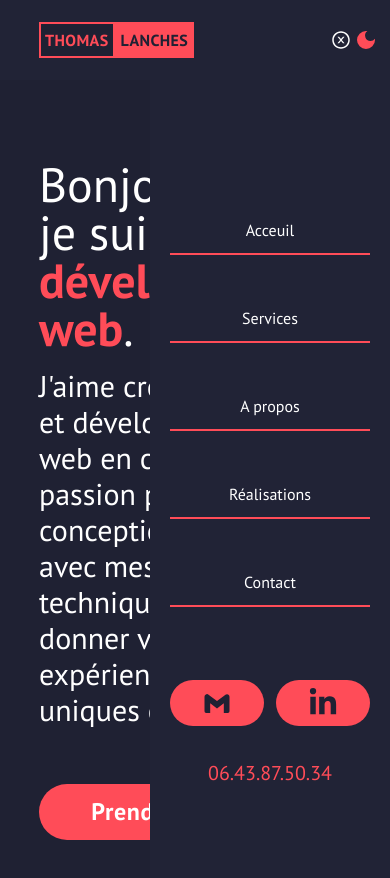
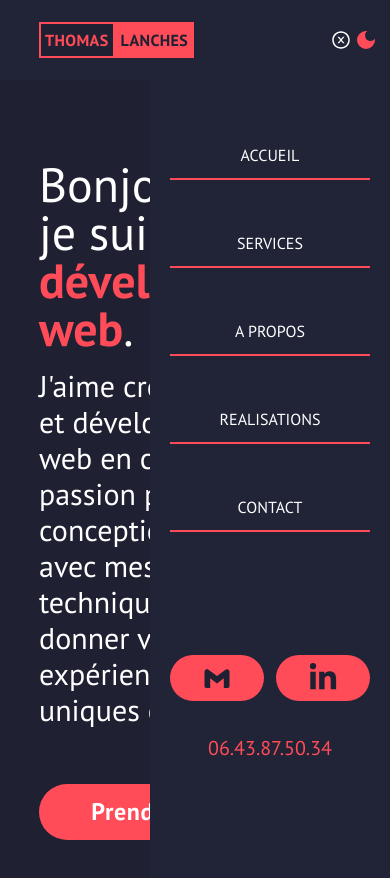
Before and after one commit to LanchesThomas/Portofoliov2, a React (Vite) app: page / in a window 390 px wide. Both pictures are taken after a click on the icon 341 px from the left and 40 px from the top of the page. Shown: the top 878 px of the page. Built offline with nearby package versions, Linux system fonts and the light colour scheme.

Commit message:
elevate sidebar

```diff
--- a/src/components/header/sidebar.jsx
+++ b/src/components/header/sidebar.jsx
@@ -3,13 +3,12 @@ import { useState } from 'react';
 import { Link } from 'react-router-dom';
 import { BiLogoGmail as Gmail } from 'react-icons/bi';
 import { FaLinkedinIn as LinkedIn } from 'react-icons/fa';
-import { BsFillTelephoneFill as Phone } from 'react-icons/bs';
 
 const SideBar = () => {
         const [nav, setNav] = useState(true);
         const handleNav = () => {
                 setNav(!nav);
-                console.log(nav);
+
         };
         return (
                 <div className="md:hidden" onClick={handleNav}>
@@ -19,42 +18,42 @@ const SideBar = () => {
                                         onClick={handleNav}
                                 />
                         ) : (
-                                <div className="">
+                                <div>
                                         <AiOutlineCloseCircle
                                                 className="text-text text-xl"
                                                 onClick={handleNav}
                                         />
-                                        <div className="absolute h-screen w-60 bg-darker p-5 top-20 right-0 flex flex-col justify-around">
-                                                <nav className="text-text flex flex-col justify-start gap-10 transition-all">
+                                        <div className="absolute h-screen w-60 bg-darker p-5 top-20 right-0 flex flex-col justify-around animate-sideBar" id='sidebar'>
+                                                <nav className="text-text flex flex-col justify-start gap-10 transition-all mt-[-100px]">
                                                         <a
                                                                 href="/#home"
                                                                 className="h-12 p-5 flex justify-center items-center border-b-2 border-secondary "
                                                         >
-                                                                Acceuil
+                                                                ACCUEIL
                                                         </a>
                                                         <a
                                                                 href="/#services"
                                                                 className="h-12 p-5 flex justify-center items-center border-b-2 border-secondary "
                                                         >
-                                                                Services
+                                                                SERVICES
                                                         </a>
                                                         <a
                                                                 href="/#about"
                                                                 className="h-12 p-5 flex justify-center items-center border-b-2 border-secondary "
                                                         >
-                                                                A propos
+                                                                A PROPOS
                                                         </a>
                                                         <Link
                                                                 to="/portofolio"
                                                                 className="h-12 p-5 flex justify-center items-center border-b-2 border-secondary "
                                                         >
-                                                                Réalisations
+                                                                REALISATIONS
                                                         </Link>
                                                         <a
                                                                 href="/#contact"
                                                                 className="h-12 p-5 flex justify-center items-center border-b-2 border-secondary "
                                                         >
-                                                                Contact
+                                                                CONTACT
                                                         </a>
                                                 </nav>
                                                 <div className="h-32 grid grid-cols-2  gap-3 justify-center items-center mt-[-150px]">
--- a/tailwind.config.js
+++ b/tailwind.config.js
@@ -18,6 +18,14 @@ export default {
                                         '0%': { opacity: '0' },
                                         '100%': { opacity: '1' },
                                 },
+                                sideBar : {
+                                        '0%' : {right: '-400px'},
+                                        '100%': {right: '0px'}
+                                },
+                                sideBarX : {
+                                        '0%' : {right: '0'},
+                                        '100%': {right: '-400px'}
+                                },
                         },
                         animation: {
                                 'spin-slow': 'spin 10s linear infinite',
@@ -29,6 +37,8 @@ export default {
                                         'fadeBottom 2s 1s ease-out forwards, opacity 2s linear forwards',
                                 apparitionOpacity:
                                         'opacity 5s 2s ease-in-out backwards',
+                                sideBar : 'sideBar 600ms ease-in-out backwards',
+                                sideBarX : 'sideBarX 600ms ease-in-out backwards',
                         },
                 },
                 colors: {
```
